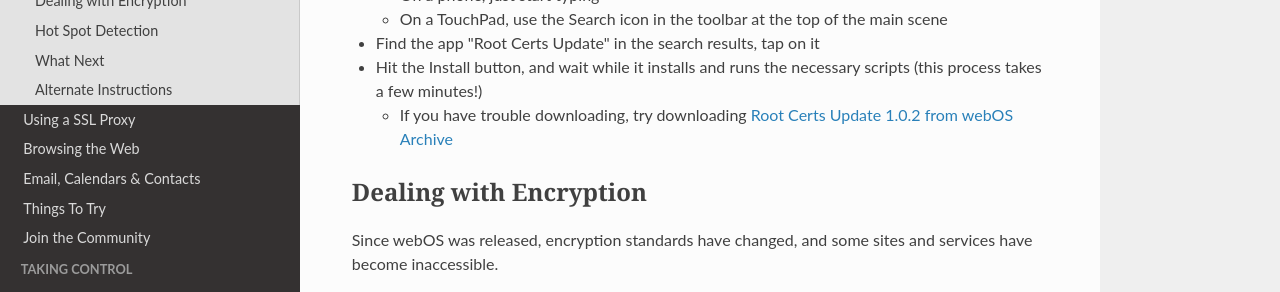
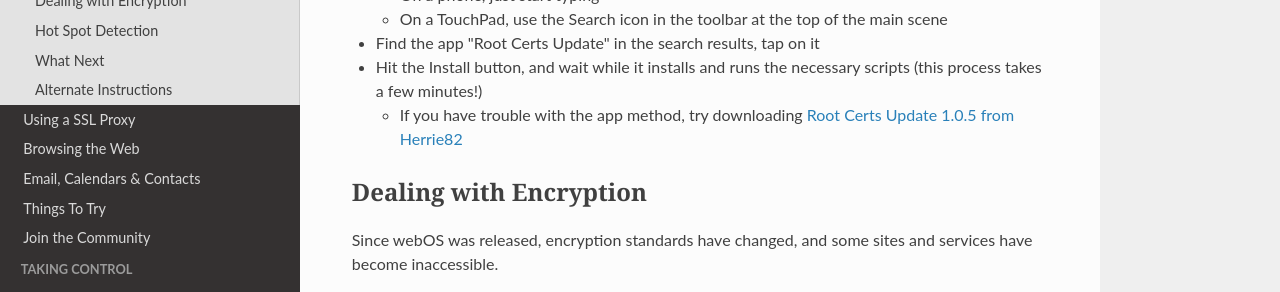
Before and after one commit to webOSArchive/webos-docs, an MkDocs documentation site: the page built from docs/online.md, in a window 1280 px wide and 900 px high, scrolled down 562 px. Shown: the part 155-447 px from the top of the window. Built offline with MkDocs 1.6.1, drawn with Linux system fonts in a browser that asks for light colours; nearby versions of some CDN libraries; some web fonts are replaced; library files that are not in the unit come from our copies.

Commit message:
New root certs

```diff
--- a/docs/online.md
+++ b/docs/online.md
@@ -19,7 +19,7 @@ The root certificates used to establish trust on the Internet are out-of-date in
     + On a TouchPad, use the Search icon in the toolbar at the top of the main scene
 * Find the app "Root Certs Update" in the search results, tap on it
 * Hit the Install button, and wait while it installs and runs the necessary scripts (this process takes a few minutes!)
-    + If you have trouble downloading, try downloading [Root Certs Update 1.0.2 from webOS Archive](http://www.webosarchive.org/activation/com.palm_.rootcertsupdate_1.0-2_all.ipk)
+    + If you have trouble with the app method, try downloading [Root Certs Update 1.0.5 from Herrie82](https://github.com/Herrie82/webOS-rootcerts/raw/refs/heads/main/com.palm_.rootcertsupdate_1.0-5_all.ipk)
 
 ## Dealing with Encryption
 
```
